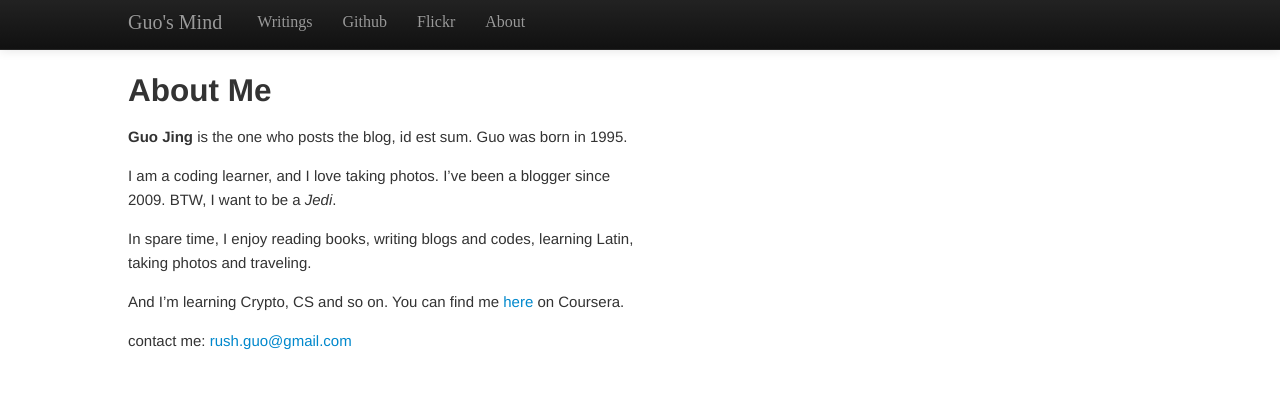
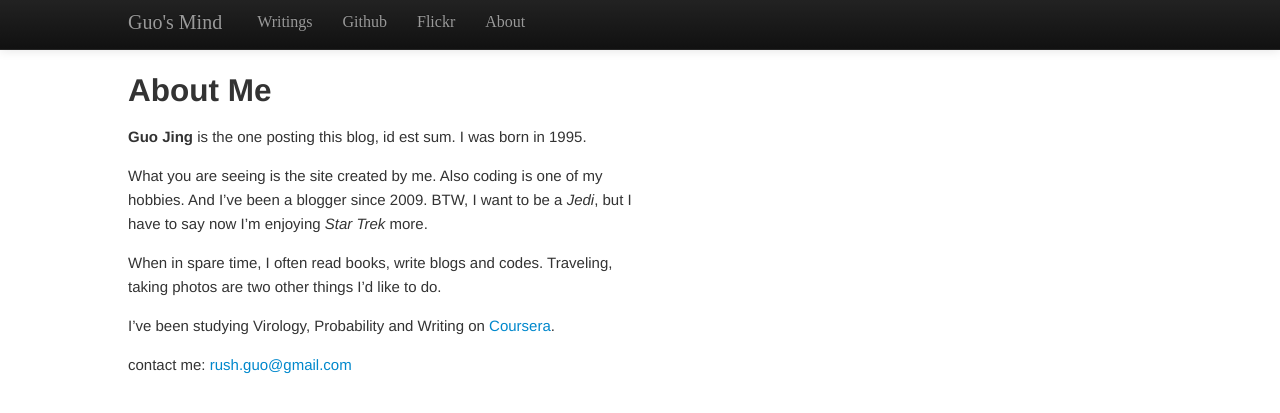
Before and after one commit to guojing0/guojing0.github.io, a Jekyll site: the page built from about-me.md, in a window 1280 px wide. Shown: the top 413 px of the page. Built offline with Jekyll 4.4.1, drawn with Linux system fonts in a browser that asks for light colours; Markdown is read by kramdown in place of the engine named in the settings.

Commit message:
about-me

```diff
--- a/_layouts/modern.html
+++ b/_layouts/modern.html
@@ -55,7 +55,8 @@
       <h2>{{ page.title }}</h2>
 
         {{ content }}
-<br>If you enjoy my blogs, I would like to meet you on <a href="https://twitter.com/guojingtw">Twitter</a> and <a href="http://www.weibo.com/gj1030">Weibo</a>.</br>
+
+<br>If you enjoy my blogs, I think you should follow me on <a href="https://twitter.com/guojingtw">Twitter</a> and <a href="http://www.weibo.com/gj1030">Weibo</a>.</br>
 
     </div> <!-- /container -->
 
--- a/about-me.md
+++ b/about-me.md
@@ -3,12 +3,13 @@
 title: About Me
 ---
 
-**Guo Jing** is the one who posts the blog, id est sum. Guo was born in 1995.
+**Guo Jing** is the one posting this blog, id est sum. I was born in 1995.
 
-I am a coding learner, and I love taking photos. I've been a blogger since 2009. BTW, I want to be a *Jedi*.
+What you are seeing is the site created by me. Also coding is one of my hobbies. And I've been a blogger since 2009. BTW, I want to be a *Jedi*, but I have to say now I'm enjoying *Star Trek* more.
 
-In spare time, I enjoy reading books, writing blogs and codes, learning Latin, taking photos and traveling.
+When in spare time, I often read books, write blogs and codes. Traveling, taking photos are two other things I'd like to do.
 
-And I'm learning Crypto, CS and so on. You can find me <a href="https://www.coursera.org/user/i/361951d01125a4915d2bc9815ad17a1b">here</a> on Coursera.
+I've been studying Virology, Probability and Writing on <a href="https://www.coursera.org/user/i/361951d01125a4915d2bc9815ad17a1b">Coursera</a>.
+
 
 contact me: <rush.guo@gmail.com>
```
